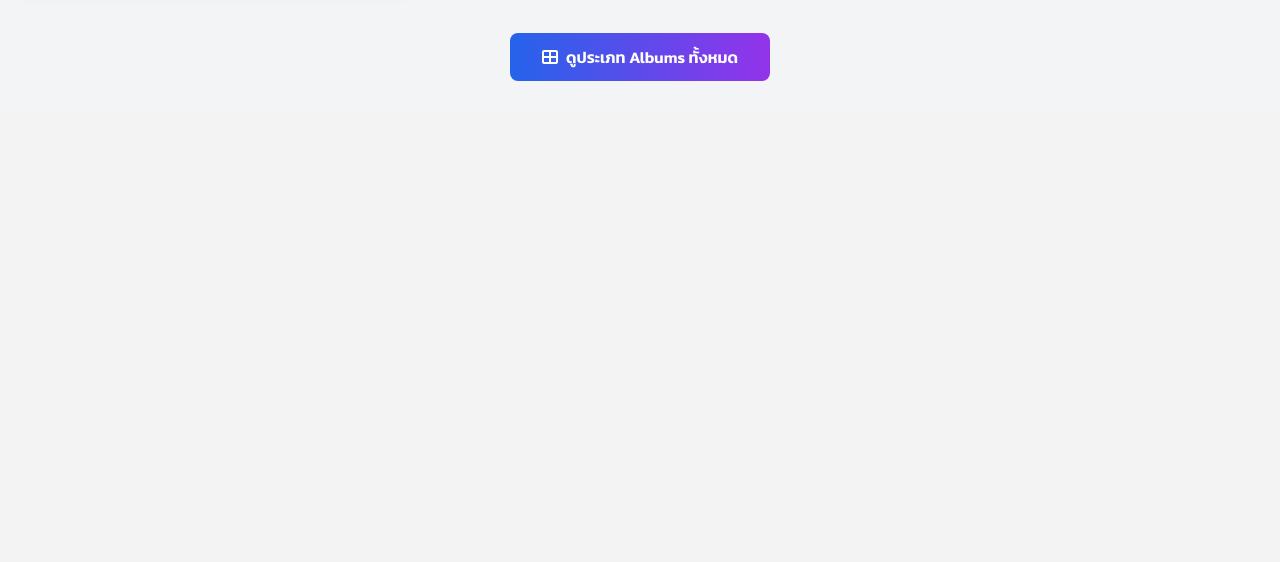
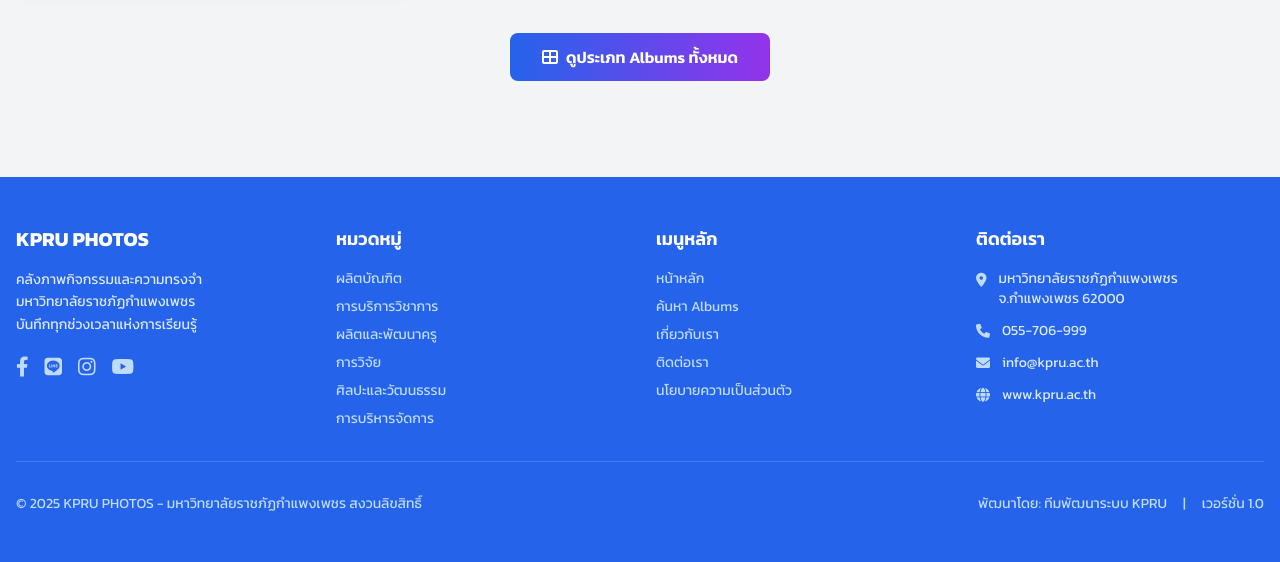
Before and after one commit to INBreeze-i/gallery, a PHP site: page / in a window 1280 px wide. Shown: the part 1015-1577 px from the top of the page. Before the commit the page ends 1096 px from the top, so only its background shows below. Run offline with PHP 8.4, Linux system fonts and the light colour scheme; data comes from the database, SQL or seed files in the repository; some libraries are stand-ins or nearby versions.

Commit message:
Add footer component and integrate it into all main pages
Co-authored-by: INBreeze-i <221943094+INBreeze-i@users.noreply.github.com>

```diff
--- a/html/album_detail.php
+++ b/html/album_detail.php
@@ -223,5 +223,8 @@ while ($img = $images_stmt->fetch(PDO::FETCH_ASSOC)) {
             overflow: hidden;
         }
     </style>
+
+    <!-- Footer -->
+    <?php include 'components/footer.php'; ?>
 </body>
 </html>
--- a/html/category.php
+++ b/html/category.php
@@ -123,5 +123,8 @@ $category_color = !empty($albums) ? $albums[0]['album_data']['color'] : 'bg-gray
             overflow: hidden;
         }
     </style>
+
+    <!-- Footer -->
+    <?php include 'components/footer.php'; ?>
 </body>
 </html>
--- /dev/null
+++ b/html/components/footer.php
@@ -0,0 +1,94 @@
+<footer class="bg-blue-600 text-white mt-16">
+    <div class="container mx-auto px-4 py-12">
+        <div class="grid grid-cols-1 md:grid-cols-2 lg:grid-cols-4 gap-8">
+            <!-- Organization Info -->
+            <div class="space-y-4">
+                <h3 class="text-xl font-bold mb-4">KPRU PHOTOS</h3>
+                <p class="text-blue-100 text-sm leading-relaxed">
+                    คลังภาพกิจกรรมและความทรงจำ<br>
+                    มหาวิทยาลัยราชภัฏกำแพงเพชร<br>
+                    บันทึกทุกช่วงเวลาแห่งการเรียนรู้
+                </p>
+                <div class="flex space-x-4">
+                    <a href="#" class="text-blue-200 hover:text-white transition-colors">
+                        <i class="fab fa-facebook-f text-xl"></i>
+                    </a>
+                    <a href="#" class="text-blue-200 hover:text-white transition-colors">
+                        <i class="fab fa-line text-xl"></i>
+                    </a>
+                    <a href="#" class="text-blue-200 hover:text-white transition-colors">
+                        <i class="fab fa-instagram text-xl"></i>
+                    </a>
+                    <a href="#" class="text-blue-200 hover:text-white transition-colors">
+                        <i class="fab fa-youtube text-xl"></i>
+                    </a>
+                </div>
+            </div>
+
+            <!-- Navigation Links -->
+            <div class="space-y-4">
+                <h4 class="text-lg font-semibold mb-4">หมวดหมู่</h4>
+                <ul class="space-y-2 text-sm">
+                    <li><a href="category.php?id=1" class="text-blue-200 hover:text-white transition-colors">ผลิตบัณฑิต</a></li>
+                    <li><a href="category.php?id=2" class="text-blue-200 hover:text-white transition-colors">การบริการวิชาการ</a></li>
+                    <li><a href="category.php?id=3" class="text-blue-200 hover:text-white transition-colors">ผลิตและพัฒนาครู</a></li>
+                    <li><a href="category.php?id=4" class="text-blue-200 hover:text-white transition-colors">การวิจัย</a></li>
+                    <li><a href="category.php?id=5" class="text-blue-200 hover:text-white transition-colors">ศิลปะและวัฒนธรรม</a></li>
+                    <li><a href="category.php?id=6" class="text-blue-200 hover:text-white transition-colors">การบริหารจัดการ</a></li>
+                </ul>
+            </div>
+
+            <!-- Quick Links -->
+            <div class="space-y-4">
+                <h4 class="text-lg font-semibold mb-4">เมนูหลัก</h4>
+                <ul class="space-y-2 text-sm">
+                    <li><a href="index.php" class="text-blue-200 hover:text-white transition-colors">หน้าหลัก</a></li>
+                    <li><a href="search.php" class="text-blue-200 hover:text-white transition-colors">ค้นหา Albums</a></li>
+                    <li><a href="#" class="text-blue-200 hover:text-white transition-colors">เกี่ยวกับเรา</a></li>
+                    <li><a href="#" class="text-blue-200 hover:text-white transition-colors">ติดต่อเรา</a></li>
+                    <li><a href="#" class="text-blue-200 hover:text-white transition-colors">นโยบายความเป็นส่วนตัว</a></li>
+                </ul>
+            </div>
+
+            <!-- Contact Info -->
+            <div class="space-y-4">
+                <h4 class="text-lg font-semibold mb-4">ติดต่อเรา</h4>
+                <div class="space-y-3 text-sm">
+                    <div class="flex items-start space-x-3">
+                        <i class="fas fa-map-marker-alt text-blue-200 mt-1"></i>
+                        <span class="text-blue-100">
+                            มหาวิทยาลัยราชภัฏกำแพงเพชร<br>
+                            จ.กำแพงเพชร 62000
+                        </span>
+                    </div>
+                    <div class="flex items-center space-x-3">
+                        <i class="fas fa-phone text-blue-200"></i>
+                        <span class="text-blue-100">055-706-999</span>
+                    </div>
+                    <div class="flex items-center space-x-3">
+                        <i class="fas fa-envelope text-blue-200"></i>
+                        <span class="text-blue-100">info@kpru.ac.th</span>
+                    </div>
+                    <div class="flex items-center space-x-3">
+                        <i class="fas fa-globe text-blue-200"></i>
+                        <span class="text-blue-100">www.kpru.ac.th</span>
+                    </div>
+                </div>
+            </div>
+        </div>
+
+        <!-- Bottom Section -->
+        <div class="border-t border-blue-500 mt-8 pt-8">
+            <div class="flex flex-col md:flex-row justify-between items-center">
+                <div class="text-sm text-blue-200 mb-4 md:mb-0">
+                    © 2025 KPRU PHOTOS - มหาวิทยาลัยราชภัฏกำแพงเพชร สงวนลิขสิทธิ์
+                </div>
+                <div class="flex items-center space-x-4 text-sm text-blue-200">
+                    <span>พัฒนาโดย: ทีมพัฒนาระบบ KPRU</span>
+                    <span>|</span>
+                    <span>เวอร์ชั่น 1.0</span>
+                </div>
+            </div>
+        </div>
+    </div>
+</footer>
--- a/html/index.php
+++ b/html/index.php
@@ -171,5 +171,8 @@ while ($row = $albums->fetch(PDO::FETCH_ASSOC)) {
             overflow: hidden;
         }
     </style>
+
+    <!-- Footer -->
+    <?php include 'components/footer.php'; ?>
 </body>
 </html>
--- a/html/search.php
+++ b/html/search.php
@@ -125,7 +125,8 @@ $albums = $stmt->fetchAll(PDO::FETCH_ASSOC);
             </div>
         <?php endif; ?>
     </div>
-<!--
-    <?php include 'components/footer.php'; ?> -->
+
+    <!-- Footer -->
+    <?php include 'components/footer.php'; ?>
 </body>
 </html>
--- a/html/search_results.php
+++ b/html/search_results.php
@@ -247,5 +247,8 @@ if ($category_id > 0) {
             });
         }
     </script>
+
+    <!-- Footer -->
+    <?php include 'components/footer.php'; ?>
 </body>
 </html>
```
